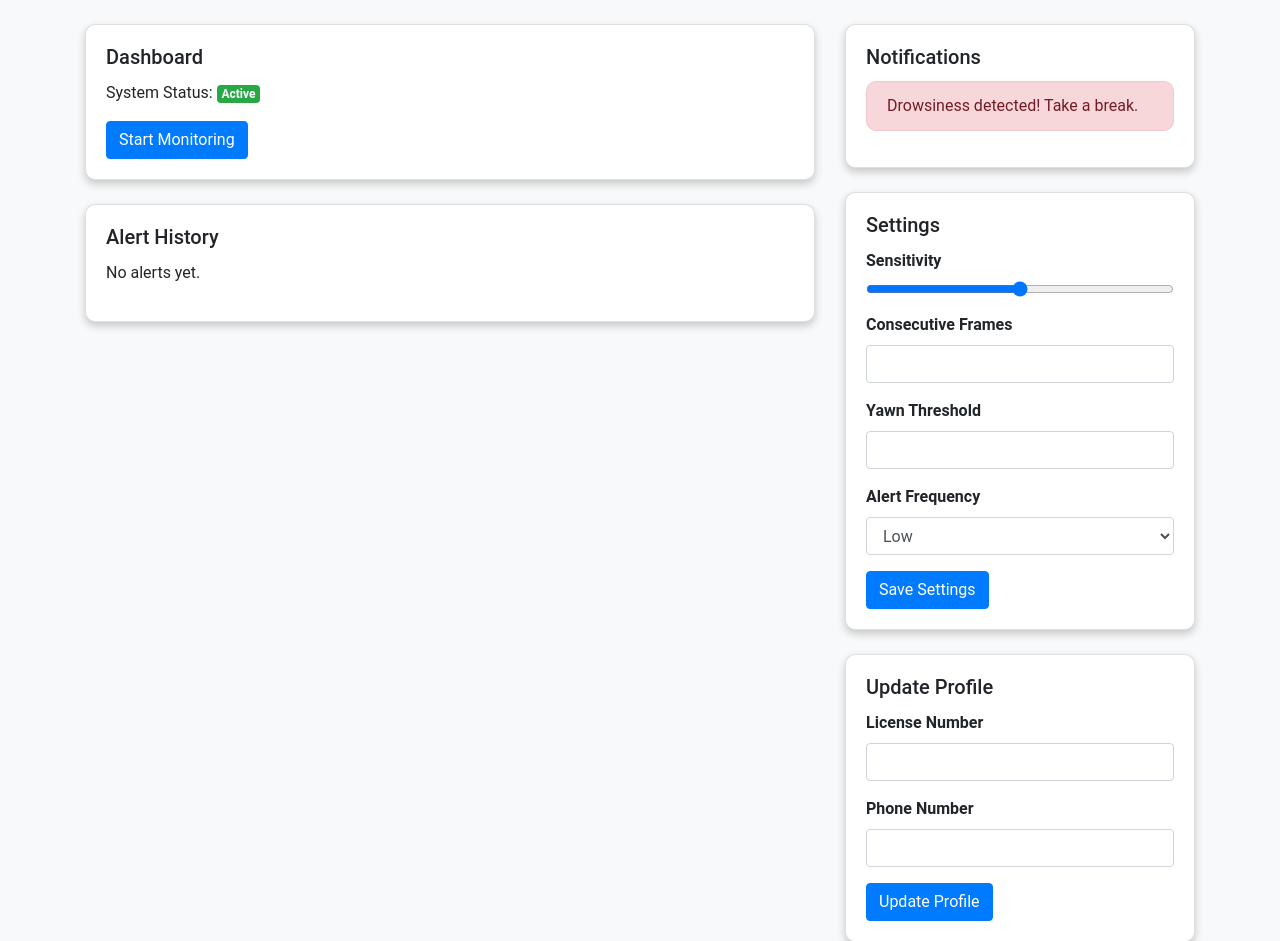
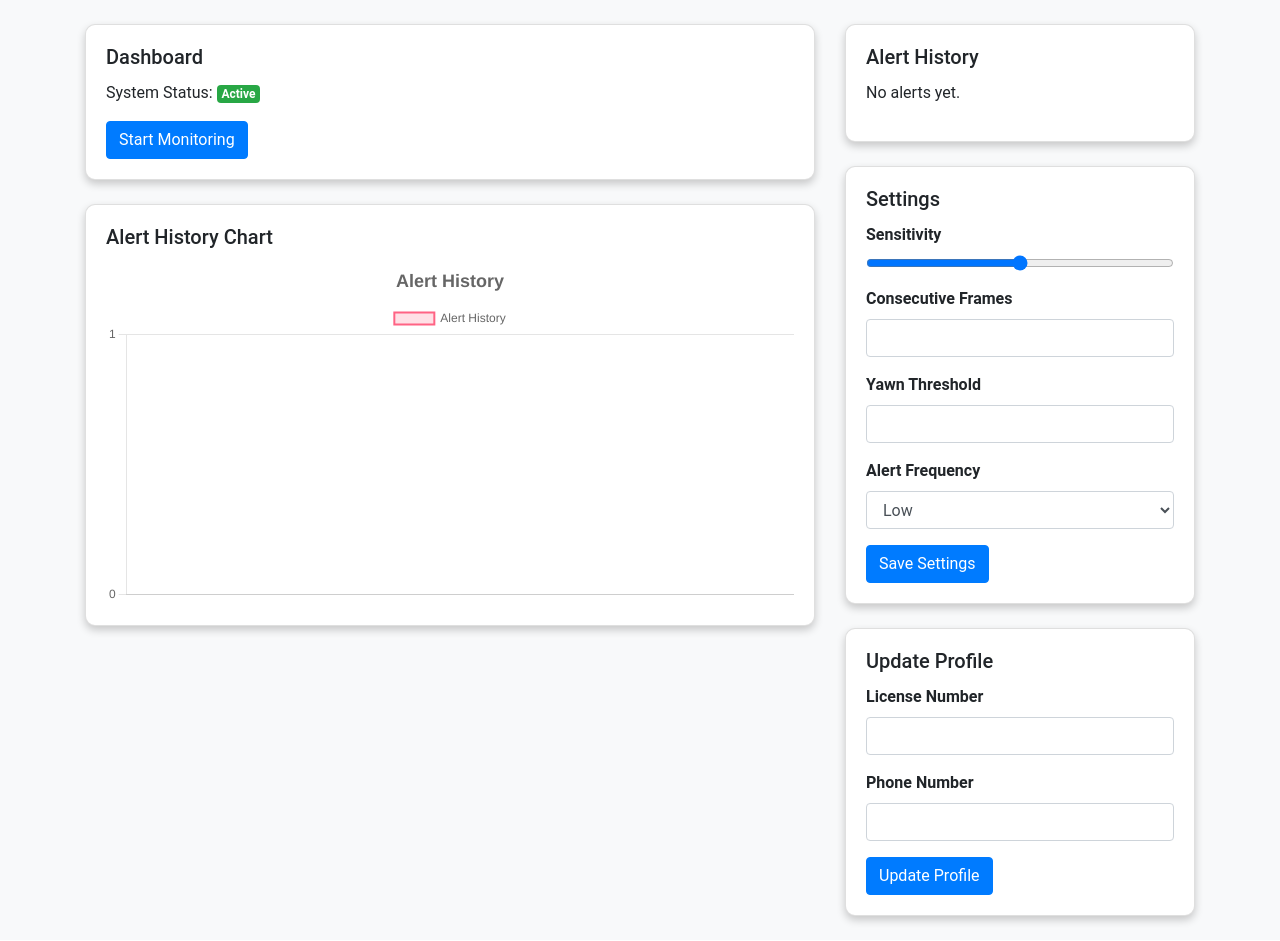
Before and after one commit to Techbite-sudo/Drowsiness_and_Yawn_Detection, a Django app: template templates/driver_dashboard.html in a window 1280 px wide. Shown: the part 56-997 px from the top of the page. Run offline with Django 4.2, Linux system fonts and the light colour scheme; the template is opened without the code that fills it, so the values that code supplies are empty; some libraries are stand-ins or nearby versions.

Commit message:
feat:chart js implementation✅

```diff
--- a/templates/driver_dashboard.html
+++ b/templates/driver_dashboard.html
@@ -74,8 +74,18 @@
             </div>
           </div>
 
-          <!-- Alert History -->
+          <!-- Alert History Chart -->
           <div class="card mb-4">
+            <div class="card-body">
+              <h5 class="card-title">Alert History Chart</h5>
+              <canvas id="alertHistoryChart"></canvas>
+            </div>
+          </div>
+        </div>
+
+        <div class="col-md-4">
+           <!-- Alert History -->
+           <div class="card mb-4">
             <div class="card-body">
               <h5 class="card-title">Alert History</h5>
               <div class="alert-history">
@@ -91,16 +101,7 @@
               </div>
             </div>
           </div>
-        </div>
 
-        <div class="col-md-4">
-          <!-- Notifications -->
-          <div class="card mb-4">
-            <div class="card-body">
-              <h5 class="card-title">Notifications</h5>
-              <div class="alert alert-danger" role="alert">Drowsiness detected! Take a break.</div>
-            </div>
-          </div>
 
           <!-- Settings -->
           <div class="card mb-4">
@@ -197,6 +198,7 @@
     <script src="https://code.jquery.com/jquery-3.5.1.slim.min.js"></script>
     <script src="https://cdn.jsdelivr.net/npm/popper.js@1.16.1/dist/umd/popper.min.js"></script>
     <script src="https://stackpath.bootstrapcdn.com/bootstrap/4.5.2/js/bootstrap.min.js"></script>
+    <script src="https://cdn.jsdelivr.net/npm/chart.js"></script>
     <script>
       let monitoringWebSocket;
 
@@ -267,6 +269,62 @@
 
       const monitoringButton = document.getElementById('monitoringButton');
       monitoringButton.addEventListener('click', toggleMonitoring);
+
+      // Prepare data for the alert history chart
+      const alertHistoryLabels = [];
+      const alertHistoryData = [];
+
+      {% for alert in alerts %}
+        alertHistoryLabels.push('{{ alert.timestamp|date:"Y-m-d H:i" }}');
+        alertHistoryData.push(1);
+      {% endfor %}
+
+      // Create the alert history chart
+      const alertHistoryChartCanvas = document.getElementById('alertHistoryChart');
+      const alertHistoryChart = new Chart(alertHistoryChartCanvas, {
+        type: 'line',
+        data: {
+          labels: alertHistoryLabels,
+          datasets: [
+            {
+              label: 'Alert History',
+              data: alertHistoryData,
+              backgroundColor: 'rgba(255, 99, 132, 0.2)', // Change background color
+              borderColor: 'rgba(255, 99, 132, 1)', // Change border color
+              borderWidth: 2, // Increase border width
+            },
+          ],
+        },
+        options: {
+          scales: {
+            y: {
+              beginAtZero: true,
+              stepSize: 1,
+              ticks: {
+                precision: 0, // Display y-axis values as integers
+              },
+            },
+            x: {
+              ticks: {
+                maxRotation: 45, // Rotate x-axis labels for better visibility
+                minRotation: 45,
+              },
+            },
+          },
+          plugins: {
+            legend: {
+              position: 'top', // Position the legend on top
+            },
+            title: {
+              display: true, // Display a title
+              text: 'Alert History', // Title text
+              font: {
+                size: 18, // Increase font size
+              },
+            },
+          },
+        },
+      });
     </script>
   </body>
 </html>
--- a/templates/login.html
+++ b/templates/login.html
@@ -74,6 +74,7 @@
           />
         </div>
         <button type="submit" class="btn btn-primary btn-block">Login</button>
+        <p>Don't have an account? <a href="{% url 'register' %}">Register</a></p>
       </form>
     </div>
 
```
Also changed, not shown: drowsiness_app/views.py (+23 -17 lines), templates/register.html (+14 -5 lines).
